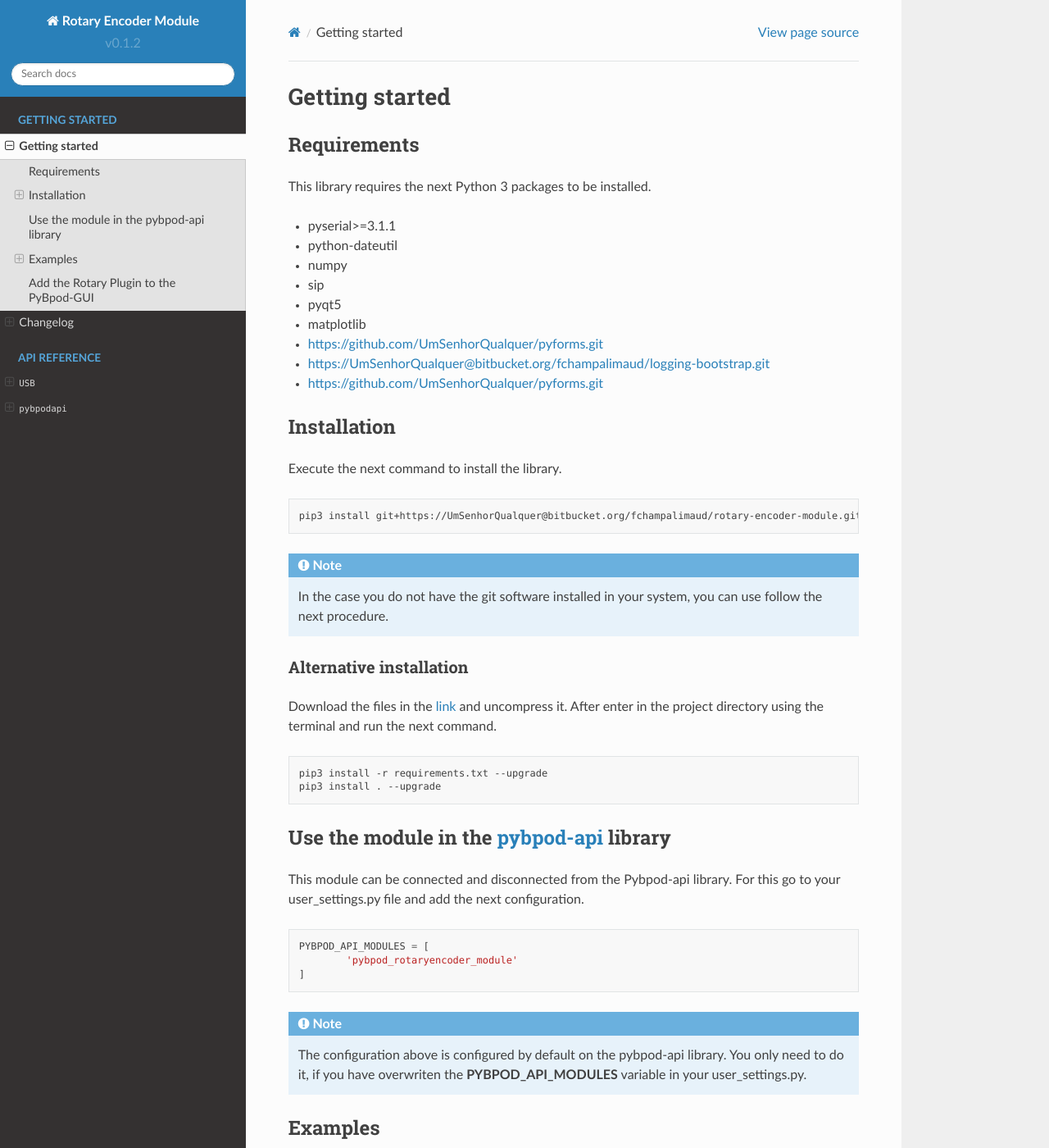
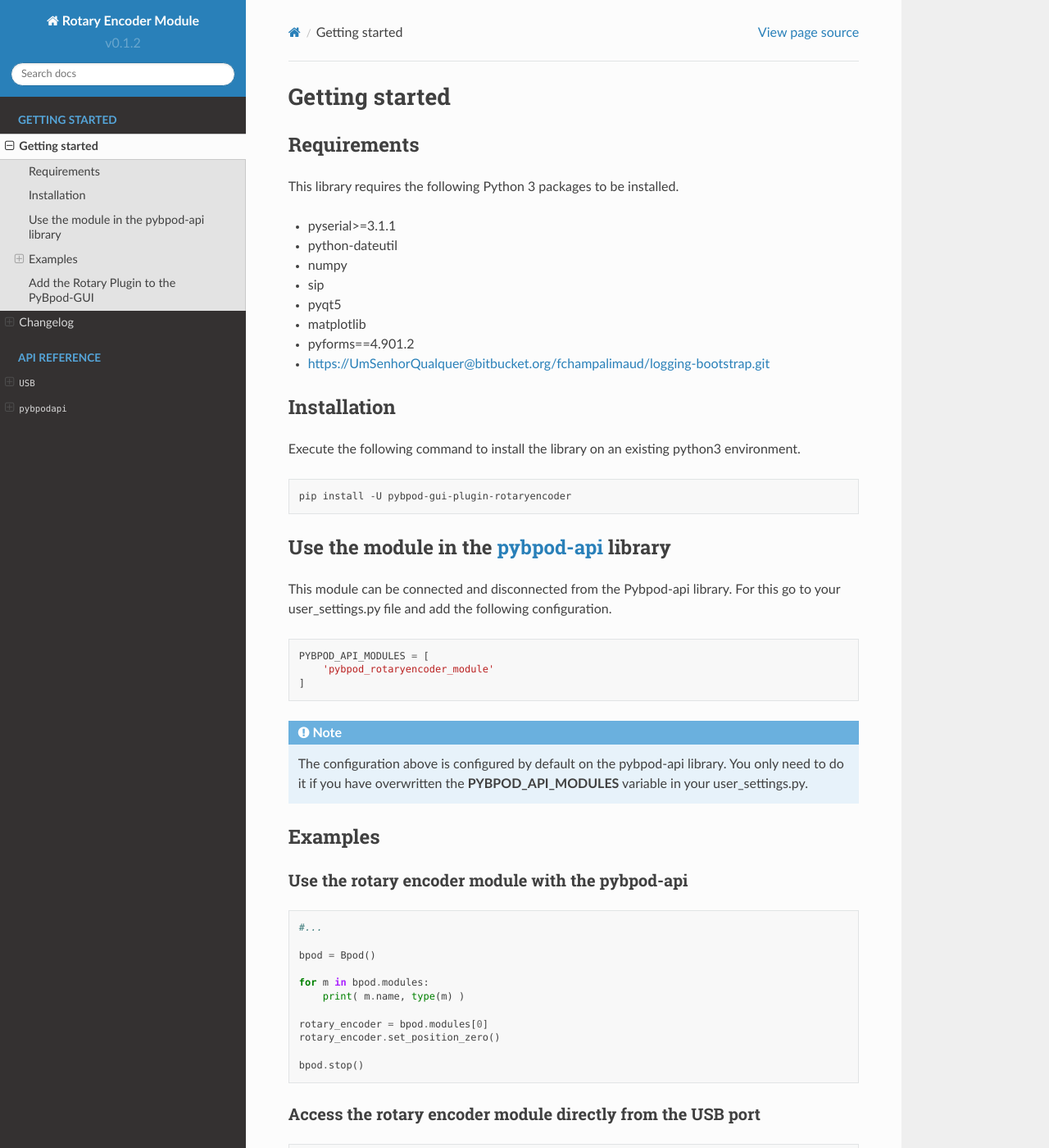
Before and after one commit to histun/pybpod-gui-plugin-rotaryencoder, a Sphinx documentation site: the page built from docs/source/getting-started.rst, in a window 1280 px wide and 1400 px high. Shown: the whole window at 82% size. Built offline with Sphinx 7.4.7 and the Read the Docs theme 2.0.0, drawn with Linux system fonts in a browser that asks for light colours; some of the changed text lies outside the part shown.

Commit message:
Minor fixes in the documentation
Installation instructions and changing tabs to spaces

```diff
--- a/docs/source/getting-started.rst
+++ b/docs/source/getting-started.rst
@@ -8,7 +8,7 @@ Getting started
 Requirements
 ===================
 
-This library requires the next Python 3 packages to be installed.
+This library requires the following Python 3 packages to be installed.
 
 - pyserial>=3.1.1
 - python-dateutil
@@ -16,55 +16,37 @@ This library requires the next Python 3 packages to be installed.
 - sip
 - pyqt5
 - matplotlib
-- https://github.com/UmSenhorQualquer/pyforms.git
+- pyforms==4.901.2
 - https://UmSenhorQualquer@bitbucket.org/fchampalimaud/logging-bootstrap.git
-- https://github.com/UmSenhorQualquer/pyforms.git
 
 
 
 Installation
-===================
+============
 
-Execute the next command to install the library.
+Execute the following command to install the library on an existing python3 environment.
 
 .. code:: bash
 
-	pip3 install git+https://UmSenhorQualquer@bitbucket.org/fchampalimaud/rotary-encoder-module.git --upgrade
-
-
-.. note::
-
-	In the case you do not have the git software installed in your system, you can use follow the next procedure.
-
-
-Alternative installation
---------------------------
-
-Download the files in the `link <https://bitbucket.org/fchampalimaud/rotary-encoder-module/branch/master>`_ and uncompress it.
-After enter in the project directory using the terminal and run the next command.
-
-
-.. code:: bash
-
-	pip3 install -r requirements.txt --upgrade
-	pip3 install . --upgrade
-
+    pip install -U pybpod-gui-plugin-rotaryencoder
 
 
 Use the module in the `pybpod-api <http://pybpod-api.readthedocs.io>`_ library
 ==============================================================================================
 
-This module can be connected and disconnected from the Pybpod-api library. For this go to your user_settings.py file and add the next configuration.
+This module can be connected and disconnected from the Pybpod-api library.
+For this go to your user_settings.py file and add the following configuration.
 
 .. code:: python
 
-	PYBPOD_API_MODULES = [
-		'pybpod_rotaryencoder_module'
-	]
+    PYBPOD_API_MODULES = [
+        'pybpod_rotaryencoder_module'
+    ]
 
 .. note::
 
-	The configuration above is configured by default on the pybpod-api library. You only need to do it, if you have overwriten the **PYBPOD_API_MODULES** variable in your user_settings.py.
+    The configuration above is configured by default on the pybpod-api library.
+    You only need to do it if you have overwritten the **PYBPOD_API_MODULES** variable in your user_settings.py.
 
 
 Examples
@@ -75,18 +57,17 @@ Use the rotary encoder module with the pybpod-api
 
 .. code:: python
 
+    #...
 
-	#...
+    bpod = Bpod()
 
-	bpod = Bpod()
+    for m in bpod.modules:
+        print( m.name, type(m) )
 
-	for m in bpod.modules:
-		print( m.name, type(m) )
+    rotary_encoder = bpod.modules[0]
+    rotary_encoder.set_position_zero()
 
-	rotary_encoder = bpod.modules[0]
-	rotary_encoder.set_position_zero()
-
-	bpod.stop()
+    bpod.stop()
 
 
 
@@ -96,43 +77,43 @@ Access the rotary encoder module directly from the USB port
 
 .. code:: python
 
-	from pybpod_rotaryencoder_module.module_api import RotaryEncoderModule
+    from pybpod_rotaryencoder_module.module_api import RotaryEncoderModule
 
-	m = RotaryEncoderModule('/dev/ttyACM1')
+    m = RotaryEncoderModule('/dev/ttyACM1')
 
-	m.enable_stream()
+    m.enable_stream()
 
-	#print the first 100 outputs
-	count = 0
-	while count<100:
-		data = m.read_stream()
-		if len(data)==0:
-			continue
-		else:
-			count += 1
-			print(data)
+    #print the first 100 outputs
+    count = 0
+    while count<100:
+        data = m.read_stream()
+        if len(data)==0:
+            continue
+        else:
+            count += 1
+            print(data)
 
-	m.disable_stream()
+    m.disable_stream()
 
-	print('set', m.set_position(179))
-	m.set_zero_position()
+    print('set', m.set_position(179))
+    m.set_zero_position()
 
-	m.enable_thresholds([True, False, True, True, False, False, True, True])
-	print(m.current_position())
+    m.enable_thresholds([True, False, True, True, False, False, True, True])
+    print(m.current_position())
 
-	m.close()
+    m.close()
 
 
-Configure the using the GUI
-------------------------------
+Configure the rotary encoder using the GUI
+------------------------------------------
 
 .. code:: python
 
-	import pyforms
-	from pybpod_rotaryencoder_module.module_gui import RotaryEncoderModuleGUI
+    import pyforms
+    from pybpod_rotaryencoder_module.module_gui import RotaryEncoderModuleGUI
 
 
-	pyforms.start_app( RotaryEncoderModuleGUI, geometry=(0,0,600,500) )
+    pyforms.start_app( RotaryEncoderModuleGUI, geometry=(0,0,600,500) )
 
 
 .. image:: /_static/rotary-encoder-module.png
@@ -147,10 +128,10 @@ In the GUI settings add the next configuration to the list of plugins
 
 .. code:: python
 
-	GENERIC_EDITOR_PLUGINS_LIST = [
-		...
-		'pybpod_rotaryencoder_module',
-	]
+    GENERIC_EDITOR_PLUGINS_LIST = [
+        ...
+        'pybpod_rotaryencoder_module',
+    ]
 
 After open the PyBpod-GUI a access the plugin in the Tools menu.
 
--- a/docs/source/index.rst
+++ b/docs/source/index.rst
@@ -15,7 +15,7 @@ What is the Rotary Encoder Module
 ===================================
 
 The `Rotary Encoder Module <https://sanworks.io/shop/viewproduct?productID=1022>`_ is a board developed
-by `sanworks.io <https://sanworks.io>`, to record and analyze rotational movements from a motor.
+by `Sanworks <https://sanworks.io>`_, to record and analyze rotational movements from a motor.
 
 On this documentation it is explained how to use the **pybpod_rotaryencoder_module**
 Python 3 library to control this module.
```
Also changed, not shown: docs/source/pybpod-api.rst (+7 -8 lines), docs/source/usb-api.rst (+17 -19 lines).
